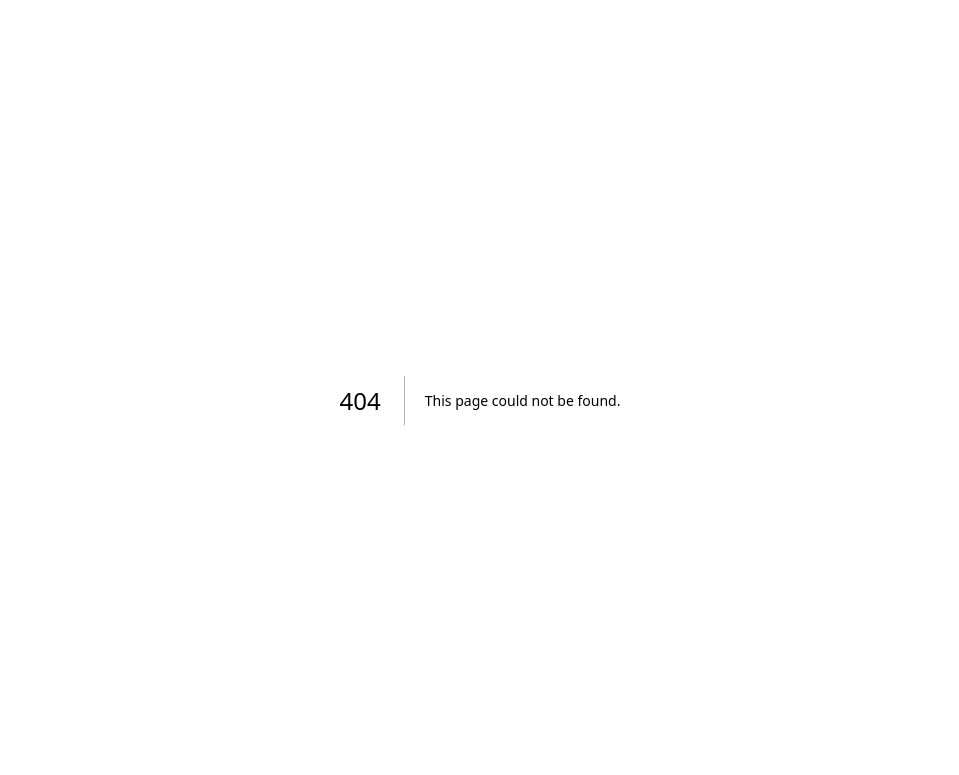
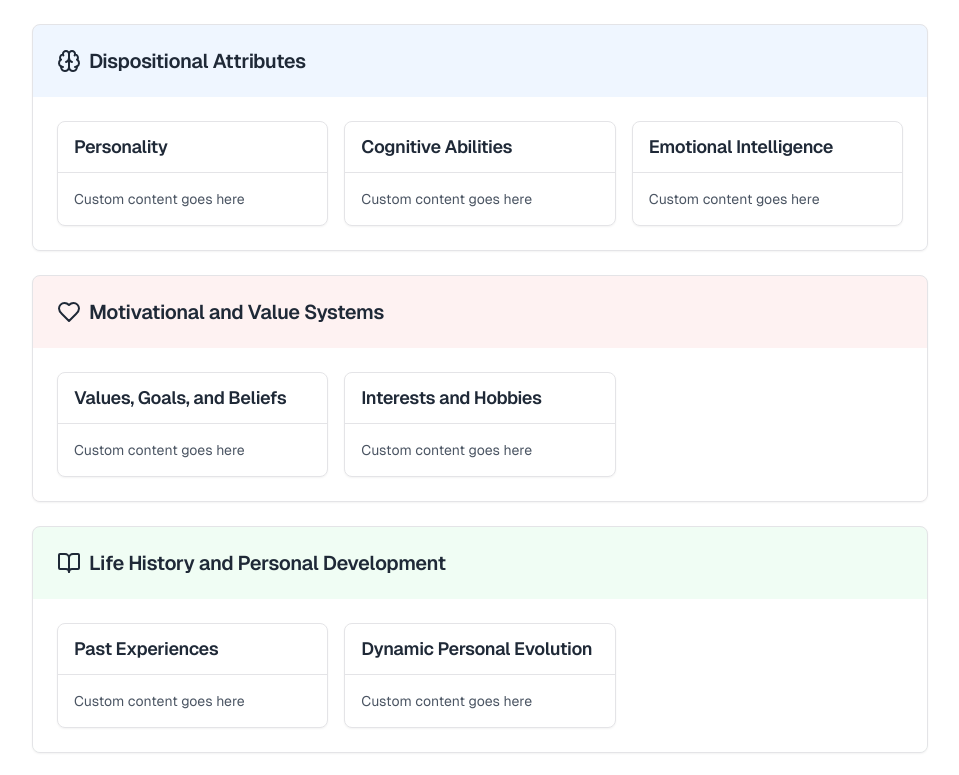
Before and after one commit to callstackincubator/2025-hackaton, a Next.js app: page /me in a window 1280 px wide. Before the commit this address had no page. Shown: the top 775 px of the page, without its empty margins (160-1119 px from the left). Built offline with nearby package versions, Linux system fonts and the light colour scheme; no server answers.

Commit message:
add me page

```diff
--- /dev/null
+++ b/app/me/components/PresonalityTraits.tsx
@@ -0,0 +1,136 @@
+import React, { createElement } from "react";
+import { Box, BoxContent, BoxHeader, BoxTitle } from "./box";
+import { Card, CardContent, CardHeader, CardTitle } from "./card";
+import { Brain, Heart, BookOpen, Users, Activity } from "lucide-react";
+
+type TraitItem = {
+  subtitle: string;
+  content: string;
+  customContent?: React.ReactNode;
+};
+
+type Trait = {
+  title: string;
+  items: TraitItem[];
+  customContent?: React.ReactNode;
+  icon: React.ElementType;
+  color: string;
+};
+
+const traits: Trait[] = [
+  {
+    title: "Dispositional Attributes",
+    icon: Brain,
+    color: "bg-blue-50",
+    items: [
+      {
+        subtitle: "Personality",
+        content:
+          "Big Five traits (Openness, Conscientiousness, Extraversion, Agreeableness, Neuroticism)",
+      },
+      {
+        subtitle: "Cognitive Abilities",
+        content: "IQ, problem-solving skills, and learning capacity",
+      },
+      {
+        subtitle: "Emotional Intelligence",
+        content: "Ability to perceive, use, understand, and manage emotions",
+      },
+    ],
+  },
+  {
+    title: "Motivational and Value Systems",
+    icon: Heart,
+    color: "bg-red-50",
+    items: [
+      {
+        subtitle: "Values, Goals, and Beliefs",
+        content:
+          "Including spiritual/existential dimensions and core life principles",
+      },
+      {
+        subtitle: "Interests and Hobbies",
+        content:
+          "Leisure pursuits and passions that provide personal fulfillment",
+      },
+    ],
+  },
+  {
+    title: "Life History and Personal Development",
+    icon: BookOpen,
+    color: "bg-green-50",
+    items: [
+      {
+        subtitle: "Past Experiences",
+        content: "Significant life events and narrative history",
+      },
+      {
+        subtitle: "Dynamic Personal Evolution",
+        content:
+          "Ongoing changes, growth, and current emotional/mental states (e.g., mood fluctuations, coping strategies)",
+      },
+    ],
+  },
+  {
+    title: "Social and Environmental Context",
+    icon: Users,
+    color: "bg-yellow-50",
+    items: [
+      {
+        subtitle: "Social Connections",
+        content:
+          "Quality, nature, and dynamics of relationships and support networks",
+      },
+      {
+        subtitle: "Context and Demographics",
+        content:
+          "Cultural background, socioeconomic status, education, identity markers (e.g., gender, sexual orientation), and current life circumstances (living situation, work environment, etc.)",
+      },
+    ],
+  },
+  {
+    title: "Health",
+    icon: Activity,
+    color: "bg-purple-50",
+    items: [
+      {
+        subtitle: "Physical Health",
+        content: "General condition, fitness, and medical history",
+      },
+      {
+        subtitle: "Mental Health and Wellbeing",
+        content:
+          "Psychological state, resilience, stress coping, and overall mental wellness",
+      },
+    ],
+  },
+];
+
+export default function PersonalityTraits() {
+  return (
+    <div className="space-y-6">
+      {traits.map((trait, index) => (
+        <Box key={index} className={trait.color}>
+          <BoxHeader>
+            <BoxTitle className="flex items-center gap-2">
+              {createElement(trait.icon, { className: "w-6 h-6" })}
+              {trait.title}
+            </BoxTitle>
+          </BoxHeader>
+          <BoxContent>
+            <div className="grid gap-4 sm:grid-cols-2 lg:grid-cols-3">
+              {trait.items.map((item, itemIndex) => (
+                <Card key={itemIndex}>
+                  <CardHeader>
+                    <CardTitle>{item.subtitle}</CardTitle>
+                  </CardHeader>
+                  <CardContent>{item.customContent}</CardContent>
+                </Card>
+              ))}
+            </div>
+          </BoxContent>
+        </Box>
+      ))}
+    </div>
+  );
+}
--- /dev/null
+++ b/app/me/components/box.tsx
@@ -0,0 +1,54 @@
+import type React from "react";
+import { cn } from "@/lib/utils";
+
+export function Box({
+  children,
+  className,
+}: {
+  children: React.ReactNode;
+  className?: string;
+}) {
+  return (
+    <div
+      className={cn(
+        "rounded-lg border bg-white shadow-sm overflow-hidden",
+        className
+      )}
+    >
+      {children}
+    </div>
+  );
+}
+
+export function BoxHeader({ children }: { children: React.ReactNode }) {
+  return <div className={cn("flex flex-col space-y-1.5 p-6")}>{children}</div>;
+}
+
+export function BoxTitle({
+  className,
+  children,
+}: {
+  className?: string;
+  children: React.ReactNode;
+}) {
+  return (
+    <h2
+      className={cn(
+        "text-xl font-semibold leading-none tracking-tight text-gray-800",
+        className
+      )}
+    >
+      {children}
+    </h2>
+  );
+}
+
+export function BoxContent({
+  className,
+  children,
+}: {
+  className?: string;
+  children?: React.ReactNode;
+}) {
+  return <div className={cn("p-6 bg-white", className)}>{children}</div>;
+}
--- /dev/null
+++ b/app/me/components/card.tsx
@@ -0,0 +1,65 @@
+import type React from "react";
+import { cn } from "@/lib/utils";
+
+export function Card({
+  className,
+  children,
+}: {
+  className?: string;
+  children?: React.ReactNode;
+}) {
+  return (
+    <div className={cn("rounded-lg border bg-white shadow-sm", className)}>
+      {children}
+    </div>
+  );
+}
+
+export function CardHeader({
+  className,
+  children,
+}: {
+  className?: string;
+  children?: React.ReactNode;
+}) {
+  return (
+    <div className={cn("flex flex-col space-y-1.5 p-4 border-b", className)}>
+      {children}
+    </div>
+  );
+}
+
+export function CardTitle({
+  className,
+  children,
+}: {
+  className?: string;
+  children?: React.ReactNode;
+}) {
+  return (
+    <h3
+      className={cn(
+        "text-lg font-semibold leading-none tracking-tight text-gray-800",
+        className
+      )}
+    >
+      {children}
+    </h3>
+  );
+}
+
+export function CardContent({
+  className,
+  children,
+}: {
+  className?: string;
+  children?: React.ReactNode;
+}) {
+  return (
+    <div className={cn("p-4", className)}>
+      {children || (
+        <p className="text-sm text-gray-600">Custom content goes here</p>
+      )}
+    </div>
+  );
+}
--- /dev/null
+++ b/app/me/layout.tsx
@@ -0,0 +1,31 @@
+import { cookies } from 'next/headers';
+
+import { AppSidebar } from '@/components/app-sidebar';
+import { SidebarInset, SidebarProvider } from '@/components/ui/sidebar';
+
+import { auth } from '../(auth)/auth';
+import Script from 'next/script';
+
+export const experimental_ppr = true;
+
+export default async function Layout({
+  children,
+}: {
+  children: React.ReactNode;
+}) {
+  const [session, cookieStore] = await Promise.all([auth(), cookies()]);
+  const isCollapsed = cookieStore.get('sidebar:state')?.value !== 'true';
+
+  return (
+    <>
+      <Script
+        src="https://cdn.jsdelivr.net/pyodide/v0.23.4/full/pyodide.js"
+        strategy="beforeInteractive"
+      />
+      <SidebarProvider defaultOpen={!isCollapsed}>
+        <AppSidebar user={session?.user} />
+        <SidebarInset>{children}</SidebarInset>
+      </SidebarProvider>
+    </>
+  );
+}
--- /dev/null
+++ b/app/me/page.tsx
@@ -0,0 +1,9 @@
+import PersonalityTraits from "./components/PresonalityTraits";
+
+export default function Home() {
+  return (
+    <div className="max-w-6xl mx-auto my-6">
+      <PersonalityTraits />
+    </div>
+  );
+}
--- a/components/sidebar-user-nav.tsx
+++ b/components/sidebar-user-nav.tsx
@@ -1,22 +1,22 @@
-'use client';
-import { ChevronUp } from 'lucide-react';
-import Image from 'next/image';
-import type { User } from 'next-auth';
-import { signOut } from 'next-auth/react';
-import { useTheme } from 'next-themes';
-
+"use client";
+import { ChevronUp } from "lucide-react";
+import Image from "next/image";
+import type { User } from "next-auth";
+import { signOut } from "next-auth/react";
+import { useTheme } from "next-themes";
 import {
   DropdownMenu,
   DropdownMenuContent,
   DropdownMenuItem,
   DropdownMenuSeparator,
   DropdownMenuTrigger,
-} from '@/components/ui/dropdown-menu';
+} from "@/components/ui/dropdown-menu";
 import {
   SidebarMenu,
   SidebarMenuButton,
   SidebarMenuItem,
-} from '@/components/ui/sidebar';
+} from "@/components/ui/sidebar";
+import Link from "next/link";
 
 export function SidebarUserNav({ user }: { user: User }) {
   const { setTheme, theme } = useTheme();
@@ -29,7 +29,7 @@ export function SidebarUserNav({ user }: { user: User }) {
             <SidebarMenuButton className="data-[state=open]:bg-sidebar-accent bg-background data-[state=open]:text-sidebar-accent-foreground h-10">
               <Image
                 src={`https://avatar.vercel.sh/${user.email}`}
-                alt={user.email ?? 'User Avatar'}
+                alt={user.email ?? "User Avatar"}
                 width={24}
                 height={24}
                 className="rounded-full"
@@ -42,11 +42,15 @@ export function SidebarUserNav({ user }: { user: User }) {
             side="top"
             className="w-[--radix-popper-anchor-width]"
           >
+            <DropdownMenuItem className="cursor-pointer">
+              <Link href="/me">About myself</Link>
+            </DropdownMenuItem>
+            <DropdownMenuSeparator />
             <DropdownMenuItem
               className="cursor-pointer"
-              onSelect={() => setTheme(theme === 'dark' ? 'light' : 'dark')}
+              onSelect={() => setTheme(theme === "dark" ? "light" : "dark")}
             >
-              {`Toggle ${theme === 'light' ? 'dark' : 'light'} mode`}
+              {`Toggle ${theme === "light" ? "dark" : "light"} mode`}
             </DropdownMenuItem>
             <DropdownMenuSeparator />
             <DropdownMenuItem asChild>
@@ -55,7 +59,7 @@ export function SidebarUserNav({ user }: { user: User }) {
                 className="w-full cursor-pointer"
                 onClick={() => {
                   signOut({
-                    redirectTo: '/',
+                    redirectTo: "/",
                   });
                 }}
               >
--- a/components/ui/card.tsx
+++ b/components/ui/card.tsx
@@ -1,6 +1,6 @@
-import * as React from 'react';
+import * as React from "react";
 
-import { cn } from '@/lib/utils';
+import { cn } from "@/lib/utils";
 
 const Card = React.forwardRef<
   HTMLDivElement,
@@ -9,13 +9,13 @@ const Card = React.forwardRef<
   <div
     ref={ref}
     className={cn(
-      'rounded-lg border bg-card text-card-foreground shadow-sm',
-      className,
+      "rounded-lg border bg-card text-card-foreground shadow-sm",
+      className
     )}
     {...props}
   />
 ));
-Card.displayName = 'Card';
+Card.displayName = "Card";
 
 const CardHeader = React.forwardRef<
   HTMLDivElement,
@@ -23,11 +23,11 @@ const CardHeader = React.forwardRef<
 >(({ className, ...props }, ref) => (
   <div
     ref={ref}
-    className={cn('flex flex-col space-y-1.5 p-6', className)}
+    className={cn("flex flex-col space-y-1.5 p-6", className)}
     {...props}
   />
 ));
-CardHeader.displayName = 'CardHeader';
+CardHeader.displayName = "CardHeader";
 
 const CardTitle = React.forwardRef<
   HTMLDivElement,
@@ -36,13 +36,13 @@ const CardTitle = React.forwardRef<
   <div
     ref={ref}
     className={cn(
-      'text-2xl font-semibold leading-none tracking-tight',
-      className,
+      "text-2xl font-semibold leading-none tracking-tight",
+      className
     )}
     {...props}
   />
 ));
-CardTitle.displayName = 'CardTitle';
+CardTitle.displayName = "CardTitle";
 
 const CardDescription = React.forwardRef<
   HTMLDivElement,
@@ -50,19 +50,21 @@ const CardDescription = React.forwardRef<
 >(({ className, ...props }, ref) => (
   <div
     ref={ref}
-    className={cn('text-sm text-muted-foreground', className)}
+    className={cn("text-sm text-muted-foreground", className)}
     {...props}
   />
 ));
-CardDescription.displayName = 'CardDescription';
+CardDescription.displayName = "CardDescription";
 
 const CardContent = React.forwardRef<
   HTMLDivElement,
   React.HTMLAttributes<HTMLDivElement>
->(({ className, ...props }, ref) => (
-  <div ref={ref} className={cn('p-6 pt-0', className)} {...props} />
+>(({ className, content }, ref) => (
+  <div ref={ref} className={cn("p-6 pt-0", className)}>
+    {content}
+  </div>
 ));
-CardContent.displayName = 'CardContent';
+CardContent.displayName = "CardContent";
 
 const CardFooter = React.forwardRef<
   HTMLDivElement,
@@ -70,11 +72,11 @@ const CardFooter = React.forwardRef<
 >(({ className, ...props }, ref) => (
   <div
     ref={ref}
-    className={cn('flex items-center p-6 pt-0', className)}
+    className={cn("flex items-center p-6 pt-0", className)}
     {...props}
   />
 ));
-CardFooter.displayName = 'CardFooter';
+CardFooter.displayName = "CardFooter";
 
 export {
   Card,
```
